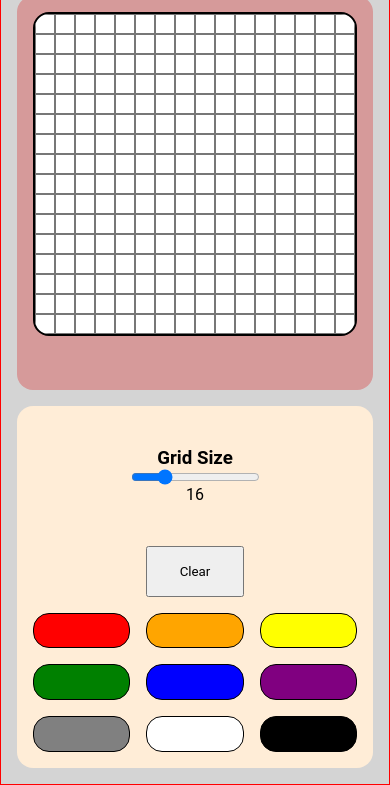
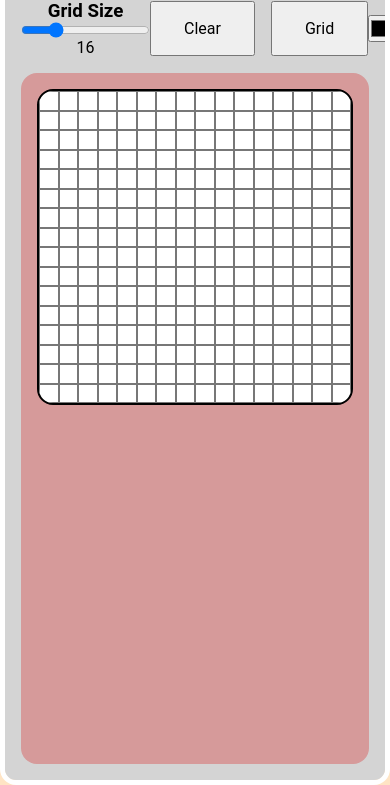
Before and after one commit to jmills45/etch-a-sketch, a plain HTML site: page index.html in a window 390 px wide. Shown: the part 59-844 px from the top of the page. Drawn offline with Linux system fonts and the light colour scheme.

Commit message:
Change layout and optimze javascript
Changed layout to be more adaptive and suitable
for mobile devices.

Removed redunancies in javascript and cleaned
up code.

```diff
--- a/index.html
+++ b/index.html
@@ -16,7 +16,7 @@
             </h1>
         </header>
         <div class="interface">
-            <div class="interfaceLeft">
+            <div class="interfaceTop">
                 <div class="slidecontainer">
                     <h3>Grid Size</h3>
                     <input type="range" min="1" max="64" value="16" class="slider" id="myRange">
@@ -24,49 +24,19 @@
                 </div>
 
                 <div class="controls">
-                    <button class="clear">Clear</button>
+                    <button class="clearButton">Clear</button>
+                    <button class="gridButton">Grid</button>
                 </div>
 
-                <div class="colorPicker">
-                    <div class="colorRow">
-                        <div class="color red">
-
-                        </div>
-                        <div class="color orange">
-
-                        </div>
-                        <div class="color yellow">
-
-                        </div>
-                    </div>
-                    <div class="colorRow">
-                        <div class="color green">
-
-                        </div>
-                        <div class="color blue">
-
-                        </div>
-                        <div class="color purple">
-
-                        </div>
-                    </div>
-                    <div class="colorRow">
-                        <div class="color grey">
-
-                        </div>
-                        <div class="color white">
-
-                        </div>
-                        <div class="color black">
-
-                        </div>
-                    </div>
+                <div class="colorContainer">
+                    <input type="color" class="colorPicker" name="head"
+                           value="black">
+                    <label for="head">Color</label>
                 </div>
-
             </div>
 
-            <div class ="canvas">
-                <div class="container">
+            <div class ="canvasContainer">
+                <div class="canvas">
 
                 </div>
             </div>
--- a/javascript.js
+++ b/javascript.js
@@ -1,81 +1,76 @@
-const container = document.querySelector(".container");
+let color;
+let mouseDown = false;
+
+const container = document.querySelector(".canvas");
 const slider = document.querySelector(".slider");
 const sliderNum = document.querySelector(".sliderNum");
-const colorPicker = document.querySelectorAll(".color");
-const clearButton = document.querySelector(".clear");
+const colorPicker = document.querySelector(".colorPicker");
+const clearButton = document.querySelector(".clearButton");
+const gridButton = document.querySelector(".gridButton");
 
+colorPicker.addEventListener("input", chooseColor);
 clearButton.addEventListener("click", clearGrid);
+container.addEventListener("mousedown", checkMouse);
+container.addEventListener("mouseup", checkMouse);
+gridButton.addEventListener("click", toggleGrid);
 
-let color = "black";
-
-for(let i = 0; i < colorPicker.length; i++) {
-    colorPicker[i].addEventListener("click", chooseColor);
-}
-
+// Display slider value and update gride on input
 sliderNum.textContent = slider.value;
-
 slider.oninput = function() {
     sliderNum.textContent = this.value;
     clearGrid();
 }
 
-console.log(slider);
-console.log(sliderNum);
-
-container.addEventListener("mousedown", checkMouseDown)
-container.addEventListener("mouseup", checkMouseUp)
-
-let mouseDown = false;
-
 function chooseColor(e) {
-    color = e.target.classList.value
-    color = color.split(' ').pop();
-    console.log(color);
+    color = colorPicker.value;
 }
 
 function drawGrid(gridSize) {
     for (let i = 0; i < gridSize; i++){
-
         const row = document.createElement('div');
         row.classList.add("row");
 
         for (let i = 0; i < gridSize; i++){
-
             const pixel = document.createElement('div');
-            pixel.classList.add("pixel");
+            pixel.classList.add("pixel","grid");
             pixel.addEventListener("mousemove", draw);
             row.appendChild(pixel);
         }
-
         container.appendChild(row);
     }
 }
 
-function removeGrid(){
+function clearGrid(){
     while (container.hasChildNodes()){
         container.removeChild(container.firstChild);
     }
-}
-
-function clearGrid(){
-    removeGrid();
     drawGrid(sliderNum.textContent);
 }
 
-function checkMouseDown() {
-    mouseDown = true;
-    console.log("mouse down");
+function toggleGrid() {
+    const pixel = document.querySelectorAll(".pixel");
+    pixel.forEach((element) => {
+        element.classList.toggle("grid");
+    })
 }
 
-function checkMouseUp() {
-    mouseDown = false;
-    console.log("mouse up");
+function checkMouse(e) {
+    console.log(e);
+    if (e.type === "mousedown") {
+        mouseDown = true;
+    } else if (e.type === "mouseup") {
+        mouseDown = false;
+    } else {
+        return;
+    }
 }
 
 function draw(e){
+    if (color === undefined) color = "black";
+
     if (mouseDown === true) {
     e.target.style.backgroundColor = color;
     }
 }
-
+// Draw grid on load
 drawGrid(16);
--- a/sytles.css
+++ b/sytles.css
@@ -11,29 +11,33 @@ body {
     align-items: center;
     width: 100vw;
     height: 100vh;
+    background-color: bisque;
 }
 
 .game {
     display: flex;
     flex-direction: column;
-    width: 60%;
-    border: 1px solid red;
+    width: 40%;
+    border: 5px solid white;
+    border-radius: 1rem;
+    overflow: hidden;
 }
 
 .header{
     text-align: center;
-    background-color: rgb(212, 212, 212);
+    background-color: rgb(0, 0, 0);
+    color: white;
     width: 100%;
 }
 
-.canvas {
+.canvasContainer {
     background-color: rgb(214, 154, 154);
     padding: 1rem;
     border-radius: 1rem;
     flex: 1;
 }
 
-.container{
+.canvas{
     display: flex;
     flex-direction: column;
     aspect-ratio: 1 / 1;
@@ -45,6 +49,7 @@ body {
 
 .interface {
     display: flex;
+    flex-direction: column;
     justify-content: center;
     gap: 1rem;
     width: 100%;
@@ -52,39 +57,24 @@ body {
     padding: 1rem;
 }
 
-.interfaceRight, .interfaceLeft {
+.interfaceTop {
     display: flex;
-    flex-direction: column;
-    justify-content: center;
-    align-items: center;
-    flex: 1;
-    background-color: rgb(255, 237, 215);
-    border-radius: 1rem;
+    justify-content: space-around;
+    width: 100%;
 }
 
-.colorPicker {
-    display: flex;
-    flex-direction: column;
+button {
     flex: 1;
-    width: 100%;
-    gap: 1rem;
-    padding: 1rem;
+    font-size: 1rem;
+    padding: 1rem 2rem;
 }
 
-.color {
-    flex: 1;
-    border: 1px solid black;
-    border-radius: 1rem;
-}
-
-.colorRow {
+.controls {
     flex: 1;
     display: flex;
+    justify-content: space-around;
     gap: 1rem;
-}
-
-.clear {
-    padding: 1rem 2rem;
+    align-items: center;
 }
 
 .slidecontainer {
@@ -93,7 +83,13 @@ body {
     justify-content: center;
     align-items: center;
     flex: 1;
-    width: 100%;
+}
+
+.colorContainer {
+    display: flex;
+    justify-content: center;
+    align-items: center;
+    flex: 1;
 }
 
 .row {
@@ -102,64 +98,27 @@ body {
 }
 
 .pixel {
-    flex: 1;
-    border: .5px solid rgb(119, 119, 119);
+    flex: 1;;
 }
 
-
-/* Color Squares */
-.red {
-    background-color: red;
+.grid {
+    border: .5px solid rgb(119, 119, 119)
 }
 
-.orange {
-    background-color: orange;
-}
-
-.yellow {
-    background-color: yellow;
-}
-
-.green {
-    background-color: green;
-}
-
-.blue {
-    background-color: blue;
-}
-
-.purple {
-    background-color: purple;
-}
-
-.grey {
-    background-color: grey;
-}
-
-.white {
-    background-color: white;
-}
-
-.black {
-    background-color: black;
-}
-
-@media screen and (max-width: 900px) {
-    .interface{
-        flex-direction: column-reverse;
-        justify-content: stretch;
-        flex: 1;
-    }
-
+@media screen and (max-width: 1200px){
     .game {
-        flex: 1;
+        width: 100%;
     }
 
     body {
         align-items: stretch;
     }
 
-    .interfaceLeft{
+    .game{
+        flex: 1;
+    }
+
+    .interface{
         flex: 1;
     }
 }
```
